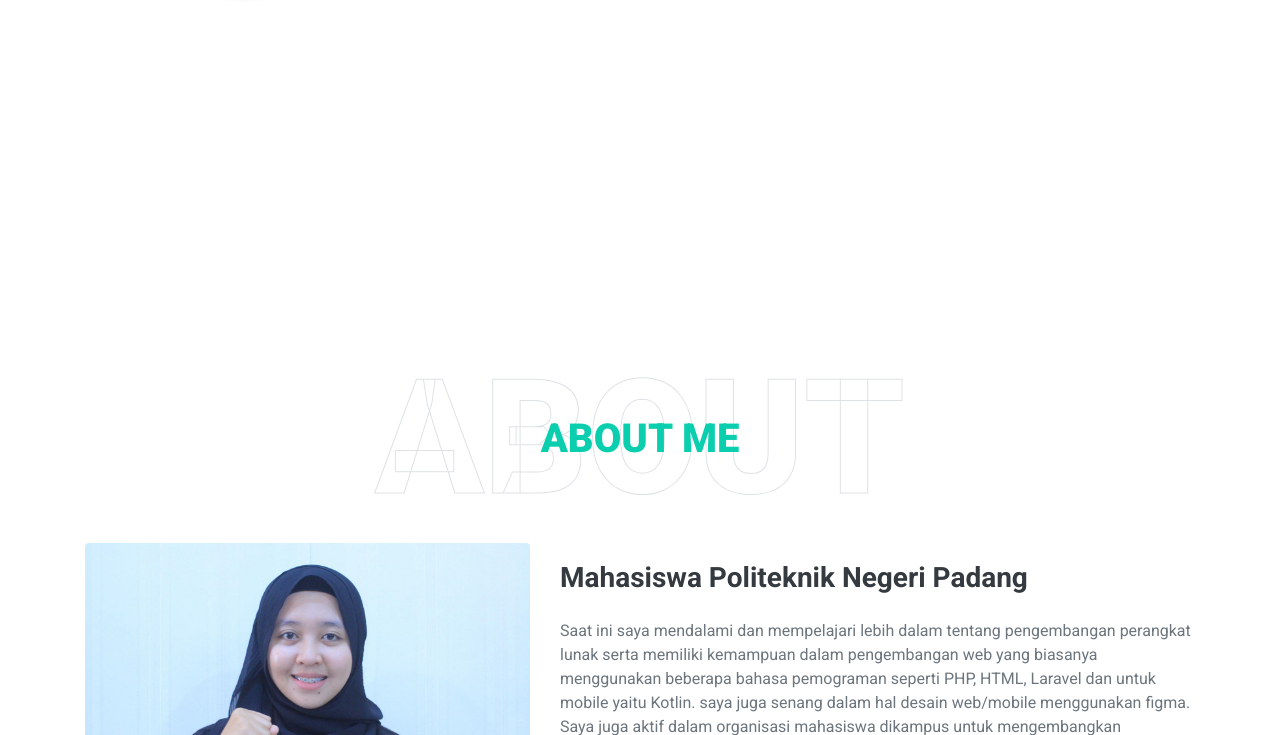
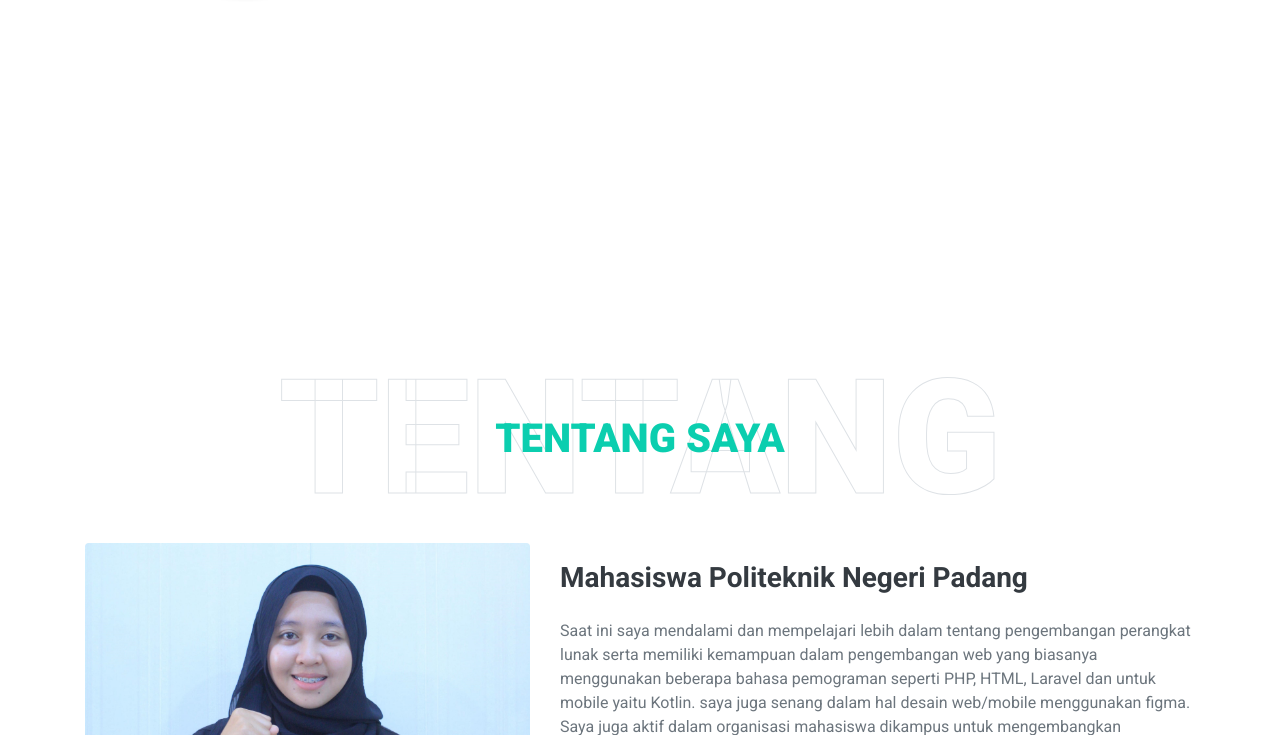
Before and after one commit to raisyawulannari/webportfolio, a plain HTML site: page index.html in a window 1280 px wide. Shown: the part 553-1288 px from the top of the page. Drawn offline with nearby package versions, Linux system fonts and the light colour scheme.

Commit message:
Update index.html

```diff
--- a/index.html
+++ b/index.html
@@ -37,8 +37,8 @@
         </button>
         <div class="collapse navbar-collapse px-lg-3" id="navbarCollapse">
             <div class="navbar-nav m-auto py-0">
-                <a href="#home" class="nav-item nav-link active">Home</a>
-                <a href="#about" class="nav-item nav-link">About</a>
+                <a href="#beranda" class="nav-item nav-link active">Beranda</a>
+                <a href="#tentang" class="nav-item nav-link">Tentang</a>
                 <a href="#qualification" class="nav-item nav-link">Quality</a>
                 <a href="#Kemampuan" class="nav-item nav-link">Kemampuan</a>
                 <a href="#layanan" class="nav-item nav-link">Layanan</a>
@@ -72,7 +72,7 @@
 
 
     <!-- Header Start -->
-    <div class="container-fluid bg-white d-flex align-items-center mb-5 py-5" id="home" style="min-height: 100vh;">
+    <div class="container-fluid bg-white d-flex align-items-center mb-5 py-5" id="beranda" style="min-height: 100vh;">
         <div class="container">
             <div class="row align-items-center">
                 <div class="col-lg-5 px-5 pl-lg-4 pb-5 pb-lg-0">
@@ -95,11 +95,11 @@
 
 
     <!-- About Start -->
-    <div class="container-fluid py-5" id="about">
+    <div class="container-fluid py-5" id="tentang">
         <div class="container">
             <div class="position-relative d-flex align-items-center justify-content-center">
-                <h1 class="display-1 text-uppercase text-white" style="-webkit-text-stroke: 1px #dee2e6;">About</h1>
-                <h1 class="position-absolute text-uppercase text-primary">About Me</h1>
+                <h1 class="display-1 text-uppercase text-white" style="-webkit-text-stroke: 1px #dee2e6;">Tentang</h1>
+                <h1 class="position-absolute text-uppercase text-primary">Tentang Saya</h1>
             </div>
             <div class="row align-items-center">
                 <div class="col-lg-5 pb-4 pb-lg-0">
```
